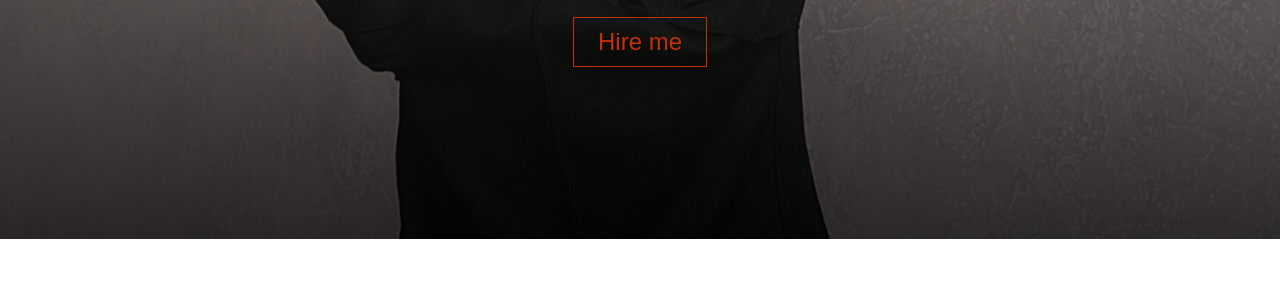
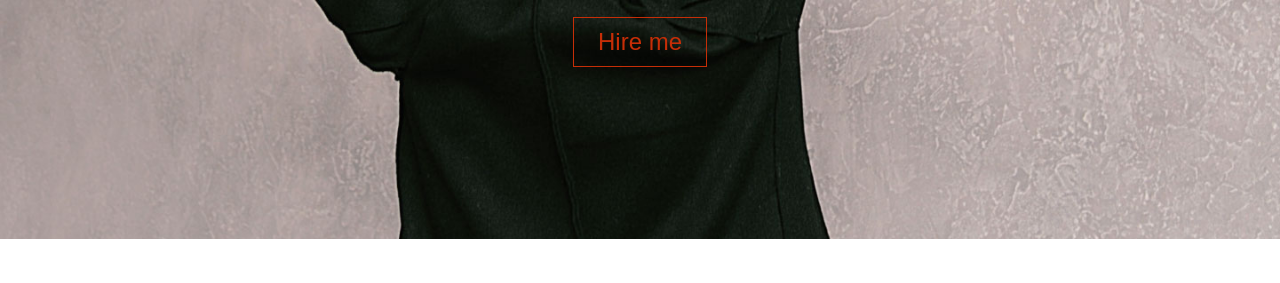
Before and after one commit to Mizou9999/genia, a plain HTML site: page zapara/index.html in a window 1280 px wide. Shown: the part 321-604 px from the top of the page. Drawn offline with Linux system fonts and the light colour scheme; a web font is replaced by a local one.

Commit message:
Update style.css

```diff
--- a/zapara/style.css
+++ b/zapara/style.css
@@ -21,11 +21,7 @@ body {
 	height: 100%;
 }
 .hero_container {
-	background-image: linear-gradient(
-			rgba(75, 73, 73, 0.342),
-			rgba(0, 0, 0, 0.767)
-		),
-		url("background.jpg");
+	background-image:url("background.jpg");
 	width: 100%;
 	background-position: center;
 	background-repeat: no-repeat;
```
